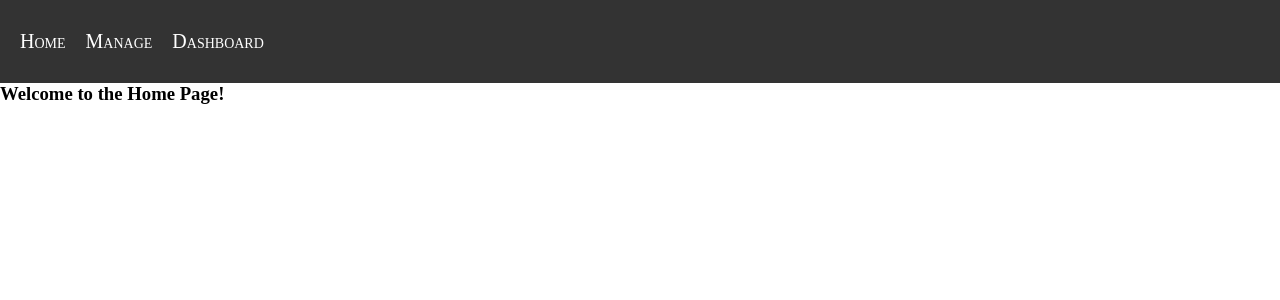
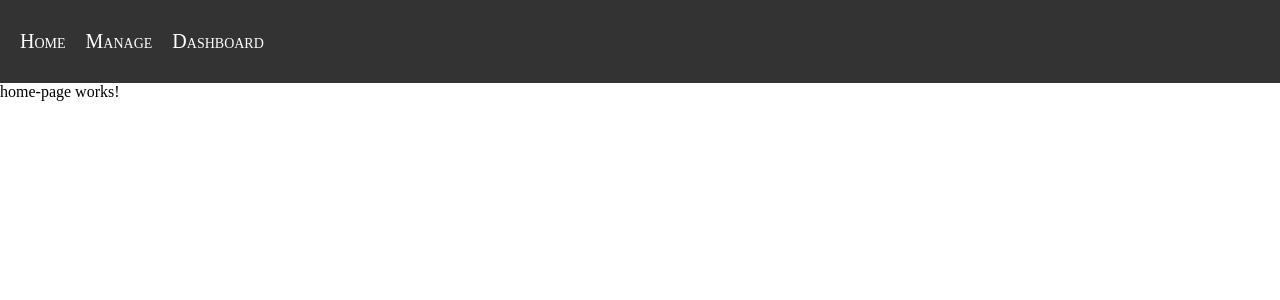
Before and after one commit to meghavx/WorkSync, an Angular app: page /home in a window 1280 px wide. Shown: the top 300 px of the page. Built offline with nearby package versions, Linux system fonts and the light colour scheme.

Commit message:
fix header component visibility issue: let it stay visible always

```diff
--- a/src/app/app.component.ts
+++ b/src/app/app.component.ts
@@ -1,8 +1,12 @@
 import { Component } from '@angular/core';
 import { RouterModule } from '@angular/router';
+import { HeaderComponent } from './header/header.component';
 @Component({
   selector: 'app-root',
-  imports: [RouterModule],
-  template: `<router-outlet></router-outlet>`
+  imports: [HeaderComponent, RouterModule],
+  template: `
+    <app-header></app-header>
+    <router-outlet></router-outlet>
+  `
 })
 export class AppComponent {}
--- a/src/app/home/home.component.ts
+++ b/src/app/home/home.component.ts
@@ -1,14 +1,12 @@
 import { Component } from '@angular/core';
-import { HeaderComponent } from '../header/header.component';
 import { RouterOutlet } from '@angular/router';
 
 @Component({
   selector: 'app-home',
   standalone: true,
-  imports: [HeaderComponent, RouterOutlet],
+  imports: [RouterOutlet],
   template: `
-    <app-header></app-header>
-    <h3>Welcome to the Home Page!</h3>
+    <p>home-page works!</p>
     <router-outlet></router-outlet>
   `
 })
```
